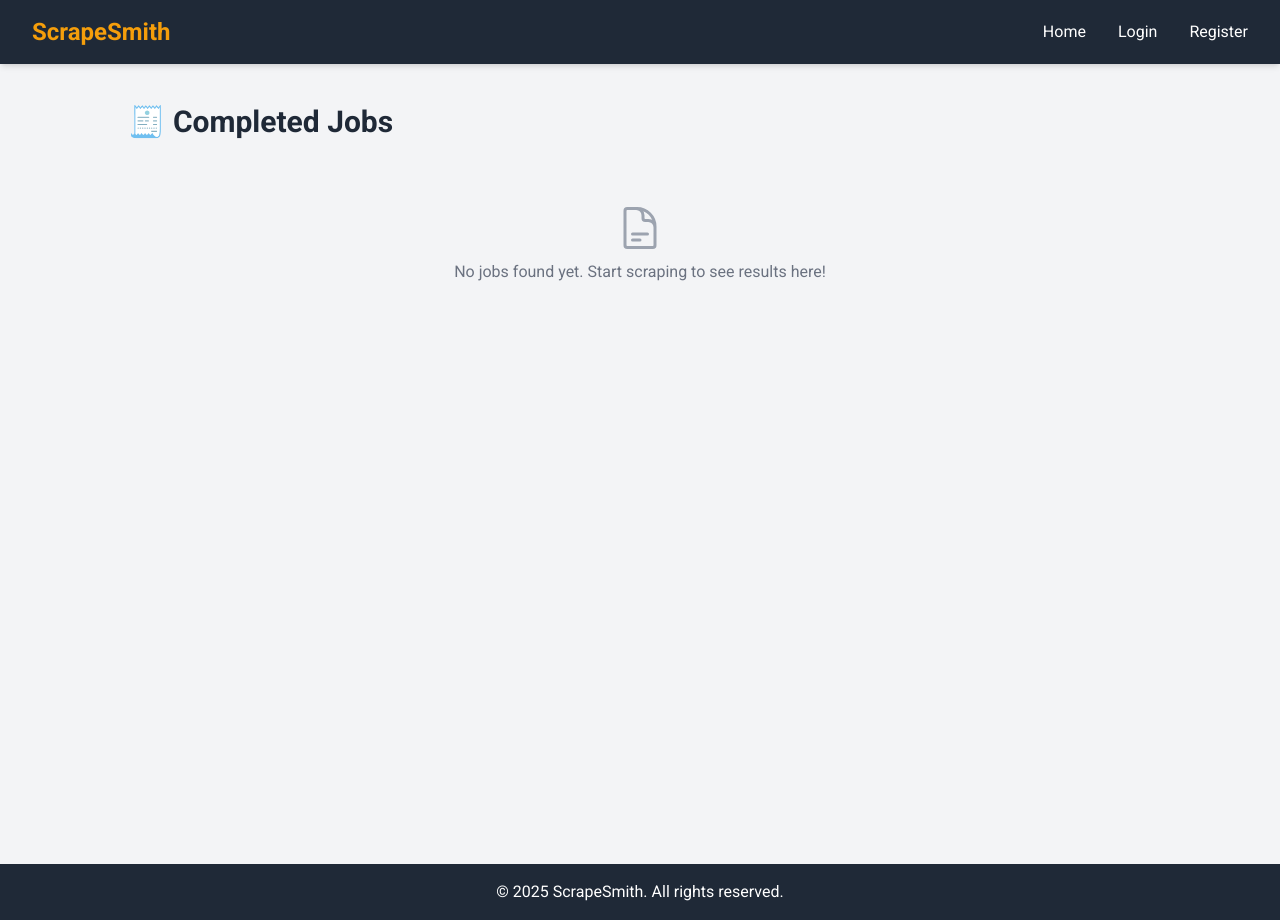
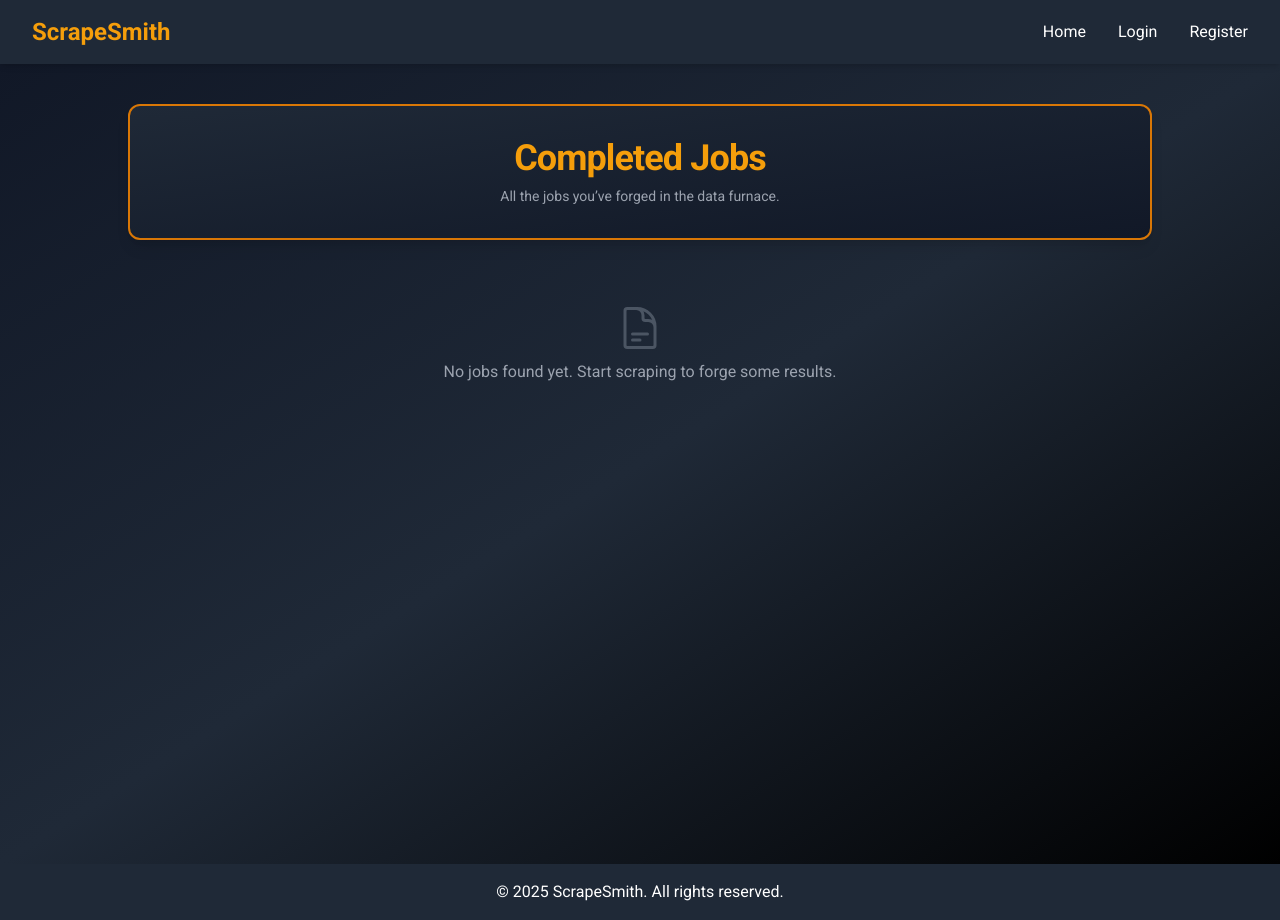
Before and after one commit to SpursFan21/ScrapeSmith-Frontend, a Next.js app in the folder frontend/: page /dashboard/completed-jobs in a window 1280 px wide. Built offline with nearby package versions, Linux system fonts and the light colour scheme.

Commit message:
fixed hydration error and added order urls to completed jobs list and overhauled ux for blacksmith theme

```diff
--- a/frontend/src/app/dashboard/completed-jobs/page.tsx
+++ b/frontend/src/app/dashboard/completed-jobs/page.tsx
@@ -19,13 +19,16 @@ interface Job {
 export default function CompletedJobsPage() {
   const [jobs, setJobs] = useState<Job[]>([]);
   const [loading, setLoading] = useState(true);
+  const [isClient, setIsClient] = useState(false);
 
   const accessToken = useSelector((state: RootState) => state.auth.accessToken);
 
   useEffect(() => {
+    setIsClient(true);
+
     const fetchJobs = async () => {
       if (!accessToken || accessToken.split('.').length !== 3) {
-        console.warn('❌ No valid access token in Redux. Skipping API request.');
+        console.warn('No valid access token in Redux. Skipping API request.');
         setLoading(false);
         return;
       }
@@ -48,19 +51,26 @@ export default function CompletedJobsPage() {
   }, [accessToken]);
 
   return (
-    <div className="min-h-screen px-6 py-10 bg-gray-100">
+    <div className="min-h-screen px-6 py-10 bg-gradient-to-br from-gray-900 via-gray-800 to-black text-gray-100">
       <div className="max-w-5xl mx-auto">
-        <h1 className="text-3xl font-bold text-gray-800 mb-6">🧾 Completed Jobs</h1>
+        <div className="rounded-xl border-2 border-amber-600 bg-gradient-to-br from-gray-800 to-gray-900 shadow-lg p-8 mb-10 text-center">
+          <h1 className="text-4xl font-extrabold text-amber-500 tracking-tight mb-2">
+            Completed Jobs
+          </h1>
+          <p className="text-sm text-gray-400">
+            All the jobs you’ve forged in the data furnace.
+          </p>
+        </div>
 
         {loading ? (
-          <div className="text-gray-600 text-center mt-10 animate-pulse">Loading completed jobs...</div>
+          <div className="text-amber-400 text-center mt-10 animate-pulse">Loading completed jobs...</div>
         ) : jobs.length === 0 ? (
-          <div className="text-center text-gray-500 mt-16">
-            <DocumentTextIcon className="w-12 h-12 mx-auto text-gray-400 mb-2" />
-            <p>No jobs found yet. Start scraping to see results here!</p>
+          <div className="text-center text-gray-400 mt-16">
+            <DocumentTextIcon className="w-12 h-12 mx-auto text-gray-600 mb-2" />
+            <p>No jobs found yet. Start scraping to forge some results.</p>
           </div>
         ) : (
-          <ul className="space-y-4">
+          <ul className="space-y-5 bg-gray-900 p-6 rounded-lg border border-gray-700 shadow-inner">
             {jobs.map((job) => (
               <Transition
                 key={job.order_id}
@@ -72,15 +82,21 @@ export default function CompletedJobsPage() {
               >
                 <li
                   className={clsx(
-                    'bg-white p-5 shadow rounded-lg border border-gray-200 flex flex-col md:flex-row md:justify-between md:items-center transition hover:shadow-md'
+                    'bg-gradient-to-tr from-gray-800 to-gray-700 border border-gray-600 text-gray-200 p-5 shadow-lg rounded-lg flex flex-col md:flex-row md:justify-between md:items-center hover:border-amber-500 hover:shadow-amber-600/40 transition-all duration-300'
                   )}
                 >
-                  <div>
-                    <p className="text-sm font-medium text-gray-500">Order ID</p>
-                    <p className="text-sm text-gray-800 break-all">{job.order_id}</p>
-                    <p className="text-sm mt-2">
-                      <span className="font-medium text-gray-500">Analysis Type:</span>{' '}
-                      <span className="text-blue-600">{job.analysis_type}</span>
+                  <div className="w-full md:w-2/3">
+                    <p className="text-sm font-semibold text-amber-400">Order ID</p>
+                    <p className="text-sm text-gray-100 break-all">{job.order_id}</p>
+
+                    <p className="text-sm font-medium text-gray-400 mt-3">URL</p>
+                    <p className="text-sm text-blue-300 break-words underline underline-offset-2 decoration-dotted">
+                      {job.url.length > 80 ? `${job.url.slice(0, 80)}...` : job.url}
+                    </p>
+
+                    <p className="text-sm mt-3">
+                      <span className="font-medium text-gray-400">Analysis Type:</span>{' '}
+                      <span className="text-amber-500">{job.analysis_type}</span>
                     </p>
                   </div>
 
@@ -89,15 +105,17 @@ export default function CompletedJobsPage() {
                       href={job.url}
                       target="_blank"
                       rel="noopener noreferrer"
-                      className="inline-flex items-center text-sm text-indigo-600 hover:underline"
+                      className="inline-flex items-center text-sm text-amber-400 hover:text-amber-500 hover:underline"
                     >
                       <ArrowTopRightOnSquareIcon className="w-4 h-4 mr-1" />
                       View Source
                     </a>
-                    <div className="flex items-center justify-end mt-2 text-gray-500 text-sm">
-                      <ClockIcon className="w-4 h-4 mr-1" />
-                      {new Date(job.created_at).toLocaleString()}
-                    </div>
+                    {isClient && (
+                      <div className="flex items-center justify-end mt-2 text-gray-400 text-sm">
+                        <ClockIcon className="w-4 h-4 mr-1" />
+                        {new Date(job.created_at).toLocaleString()}
+                      </div>
+                    )}
                   </div>
                 </li>
               </Transition>
```
